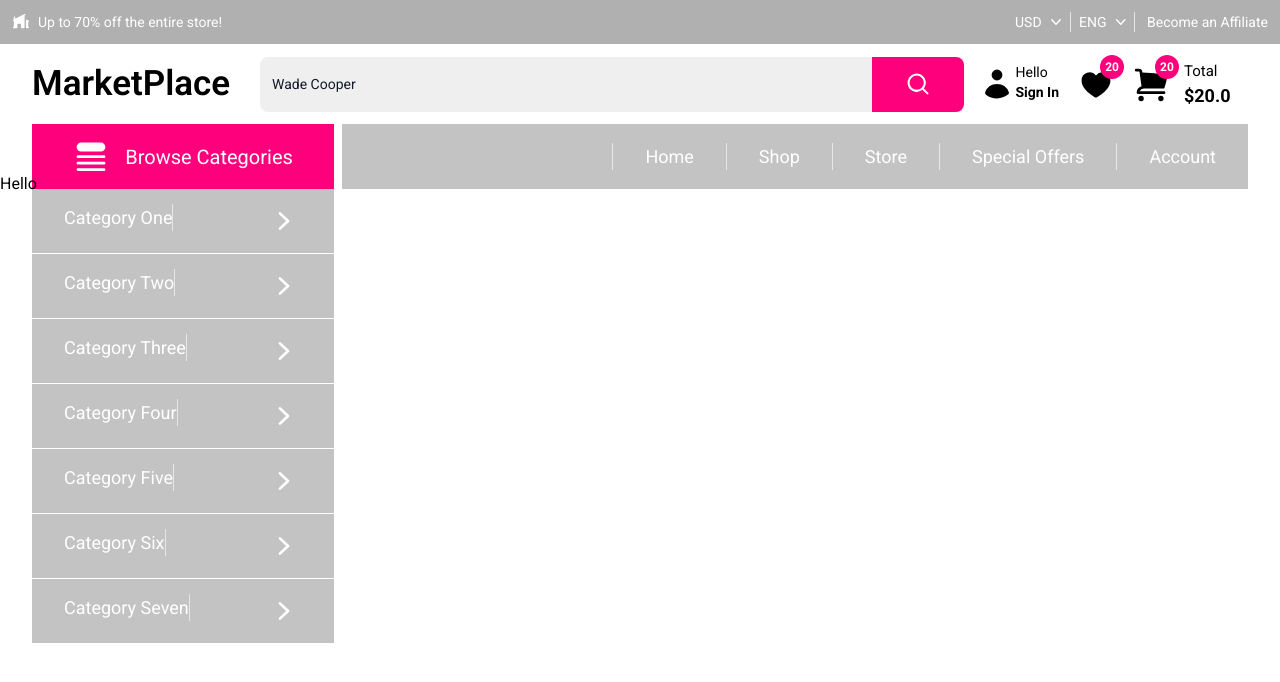
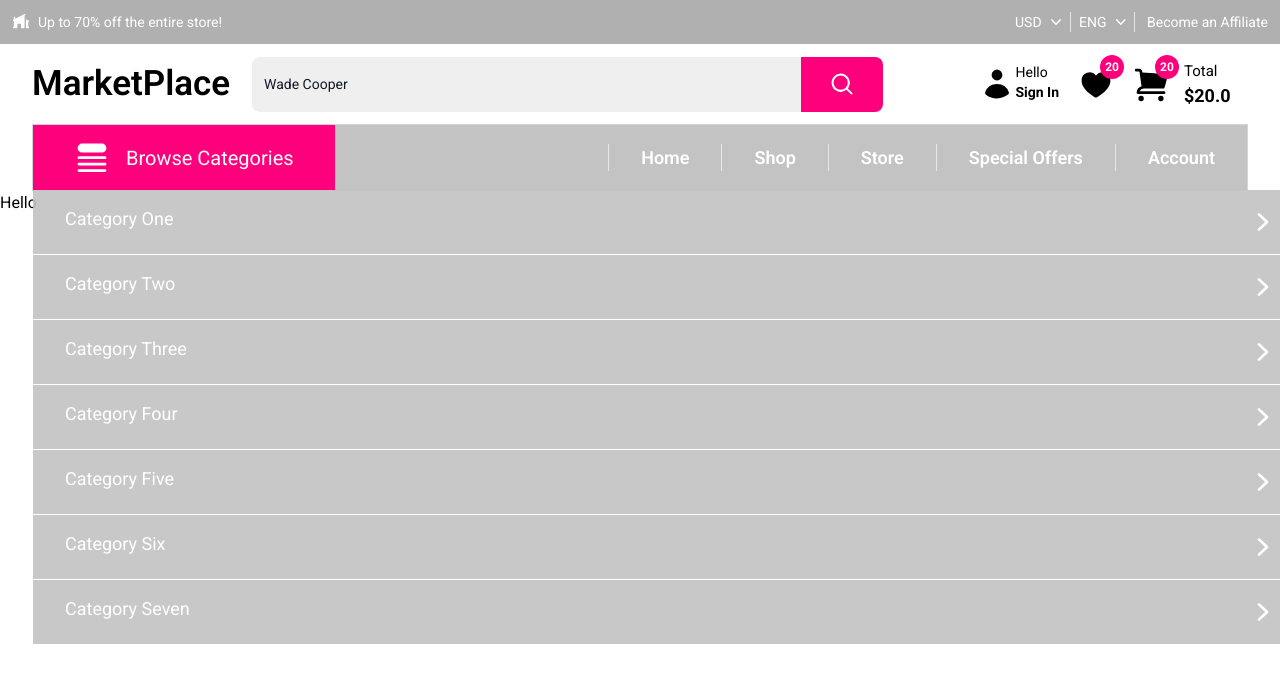
Before and after one commit to Evar-SF27/market, a Next.js app: page / in a window 1280 px wide. Shown: the top 682 px of the page. Built offline with nearby package versions, Linux system fonts and the light colour scheme.

Commit message:
editing bottom nav

```diff
--- a/app/globals.css
+++ b/app/globals.css
@@ -31,13 +31,13 @@
     @apply h-[48px] w-[48px];
 }
 .list-nav {
-    @apply border-l text-white px-8 text-[18px];
+    @apply border-l text-white lg:px-8 px-6 text-[18px] font-semibold;
 }
 .side-nav__items {
     @apply bg-secondary-500 border-b border-white h-[65px] flex items-center justify-between sm:px-8 px-2;
 }
 .side-nav__p {
-    @apply text-white text-[18px] sm:w-fit w-[150px] mr-4 -mt-2 border-r;
+    @apply text-white text-[18px] sm:w-fit w-[150px] mr-4 -mt-2 border-r sm:border-none;
 }
 .vertical-nav {
     @apply border-b border-white h-[50px] flex items-center justify-start text-white text-[18px] font-semibold;
--- a/components/nav/bottomBar.tsx
+++ b/components/nav/bottomBar.tsx
@@ -8,16 +8,16 @@ const BottomBar = () => {
     const [categoryOpen, setCategoryOpen] = useState(true)
 
   return (
-    <div className="sm:mx-8 h-12 flex">
-      <div className="sm:w-[25%] w-[100%] h-[50px] sm:h-[65px] sm:mr-2 flex sm:block">
-        <div className="bg-primary flex h-[100%] items-center justify-center sm:px-8 w-[20%] sm:w-[100%]">
+    <div className="sm:mx-8 h-13 bg-secondary-500 flex border border-gray-300">
+      <div className="lg:w-[25%] md:w-[15%] w-[100%] h-[50px] sm:h-[65px] sm:mr-2 flex sm:block">
+        <div className="bg-primary flex h-[100%] items-center justify-center sm:px-8 w-[25%] sm:w-[100%]">
             <QueueListIcon
                 className="icons-medium text-white"
                 onClick={() => setCategoryOpen(!categoryOpen)}
             />
-            <p className="text-white text-[20px] ml-4 hidden sm:block">Browse Categories</p>
+            <p className="hidden lg:block text-white text-[20px] ml-4">Browse Categories</p>
         </div>
-        <div className={`${!categoryOpen ? "hidden" : "w-[80%] sm:w-[100%] flex sm:flex-col overflow-y-scroll sm:overflow-y-none"}`}>
+        <div className={`${!categoryOpen ? "hidden" : "flex sm:fixed w-[95%] md:opacity-90 md:w-[100%] sm:flex-col overflow-x-scroll h-[100%]"}`}>
             <div className="side-nav__items">
                 <p className="side-nav__p">Category One</p>
                 <ChevronRightIcon className="hidden sm:block icons-medium text-white" />
@@ -48,7 +48,7 @@ const BottomBar = () => {
             </div>
         </div>
       </div>
-      <div className="bg-secondary-500 w-[75%] sm:flex hidden h-[65px] justify-end items-center">
+      <div className="bg-secondary-500 w-[85%] lg:w-[75%] sm:flex hidden h-[65px] justify-end items-center">
         <ul className="flex">
             <li className="list-nav"><Link href="#">Home</Link></li>
             <li className="list-nav"><Link href="#">Shop</Link></li>
--- a/components/nav/mainBar.tsx
+++ b/components/nav/mainBar.tsx
@@ -5,13 +5,13 @@ const MainBar = () => {
   return (
     <div className="max-sm:mx-2 mx-8 h-20 flex items-center justify-between">
         <div className="flex justify-between w-[70%]">
-            <div className="w-[180px] max-sm:w-[90px] mr-4">
+            <div className="w-[180px] max-sm:w-[90px] mr-2">
                 <h1 className="max-sm:text-[28px] text-[35px] sm:ml-0 ml-4 font-semibold h-[55px] flex items-center">
                     MarketPlace
                 </h1>
             </div>
-            <div className="flex justify-center">
-                <SearchBar otherStyles="sm:block hidden ml-8 w-[55vw]" />
+            <div className="flex justify-center w-[100%]">
+                <SearchBar otherStyles="sm:block hidden ml-8 w-[100%]" />
             </div>
         </div>
         <div className="sm:w-[270px] w-[170px] flex justify-around mr-2">
--- a/tailwind.config.js
+++ b/tailwind.config.js
@@ -24,6 +24,22 @@ module.exports = {
           900: "#90900"
         }
       },
+      screens: {
+        'sm': '640px',
+        // => @media (min-width: 640px) { ... }
+
+        'md': '750px',
+        // => @media (min-width: 768px) { ... }
+
+        'lg': '1024px',
+        // => @media (min-width: 1024px) { ... }
+
+        'xl': '1280px',
+        // => @media (min-width: 1280px) { ... }
+
+        '2xl': '1536px',
+        // => @media (min-width: 1536px) { ... }
+      },
       backgroundImage: {
         'pattern': "url('/pattern.png')",
         'hero-bg': "url('/hero-bg.png')"
```
